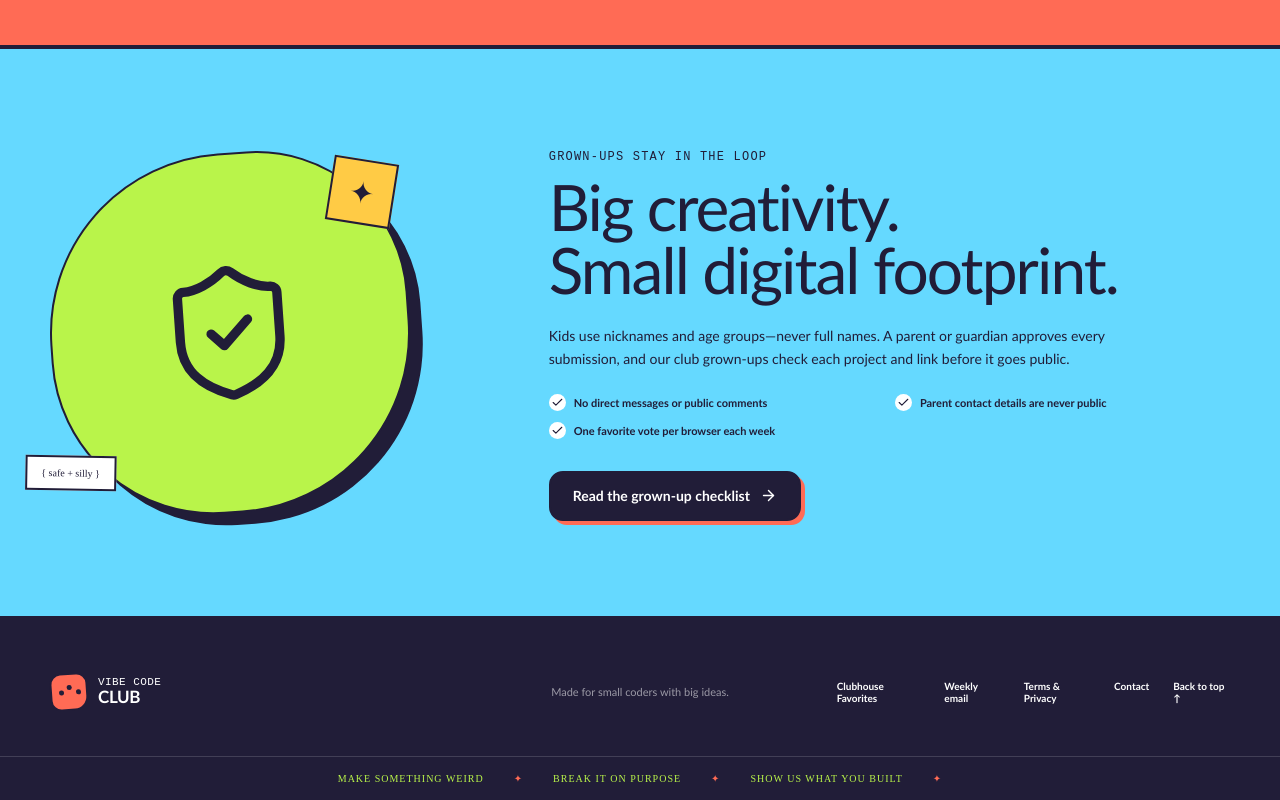
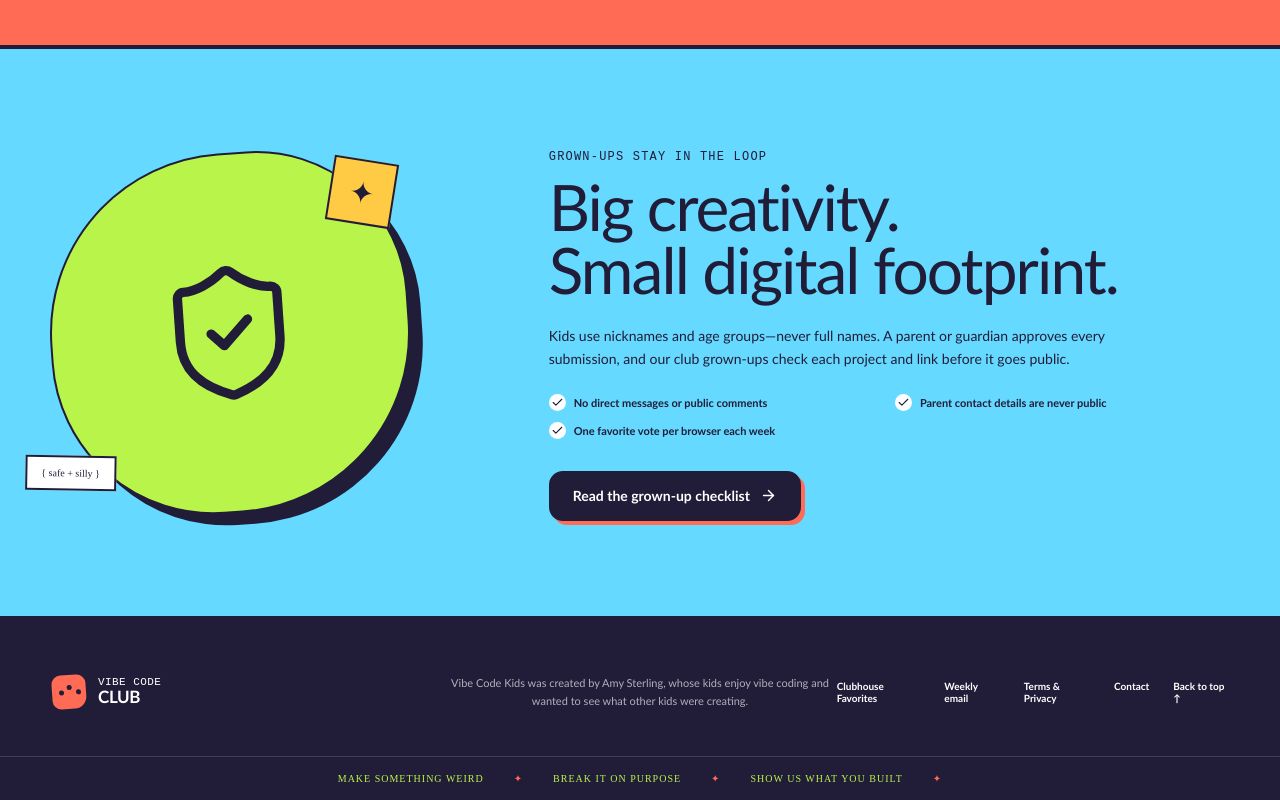
Before and after one commit to amyleesterling/kids-who-vibecode, a React (Vite) app: page / in a window 1280 px wide. Shown: the part 3604-4404 px from the top of the page. Built offline with nearby package versions, Linux system fonts and the light colour scheme; no server answers.

Commit message:
Add creator story to public footer

```diff
--- a/src/App.tsx
+++ b/src/App.tsx
@@ -466,7 +466,7 @@ function App() {
         </section>
       </main>
 
-      <footer><div className="page-shell footer-layout"><Logo /><p>Made for small coders with big ideas.</p><div><a href="/favorites">Clubhouse Favorites</a><a href="#subscribe">Weekly email</a><a href="/legal">Terms & Privacy</a><a href="mailto:hello@vibecodekids.com">Contact</a><a href="#top">Back to top ↑</a></div></div><div className="footer-ticker"><span>MAKE SOMETHING WEIRD</span><i>✦</i><span>BREAK IT ON PURPOSE</span><i>✦</i><span>SHOW US WHAT YOU BUILT</span><i>✦</i></div></footer>
+      <footer><div className="page-shell footer-layout"><Logo /><p>Vibe Code Kids was created by Amy Sterling, whose kids enjoy vibe coding and wanted to see what other kids were creating.</p><div><a href="/favorites">Clubhouse Favorites</a><a href="#subscribe">Weekly email</a><a href="/legal">Terms & Privacy</a><a href="mailto:hello@vibecodekids.com">Contact</a><a href="#top">Back to top ↑</a></div></div><div className="footer-ticker"><span>MAKE SOMETHING WEIRD</span><i>✦</i><span>BREAK IT ON PURPOSE</span><i>✦</i><span>SHOW US WHAT YOU BUILT</span><i>✦</i></div></footer>
       {community.source === 'offline' && <div className="offline-badge" title="The community database could not be reached">Offline mode <ChevronDown size={13} /></div>}
       {notice && <div className="toast" role="status"><Heart size={17} fill="currentColor" /> {notice}</div>}
       {showSubmit && community.acceptingSubmissions && <SubmissionModal challenge={community.challenge} onClose={() => setShowSubmit(false)} />}
--- a/src/styles.css
+++ b/src/styles.css
@@ -249,7 +249,7 @@ h1, h2, h3, p { margin-top: 0; }
 
 footer { background: var(--ink); color: white; padding: 55px 0 0; overflow: hidden; }
 .footer-layout { display: grid; grid-template-columns: 1fr 1fr 1fr; align-items: center; padding-bottom: 45px; }
-.footer-layout p { margin: 0; text-align: center; color: rgba(255,255,255,.55); font-size: 11px; }
+.footer-layout p { max-width: 430px; margin: 0 auto; text-align: center; color: rgba(255,255,255,.65); font-size: 11px; line-height: 1.6; }
 .footer-layout > div { display: flex; justify-content: flex-end; gap: 24px; font-size: 10px; font-weight: 700; }
 .footer-ticker { display: flex; align-items: center; justify-content: center; white-space: nowrap; gap: 30px; border-top: 1px solid rgba(255,255,255,.15); padding: 16px 0; color: var(--green); font-family: 'DM Mono'; font-size: 10px; letter-spacing: .1em; }
 .footer-ticker i { color: var(--coral); font-style: normal; }
```
